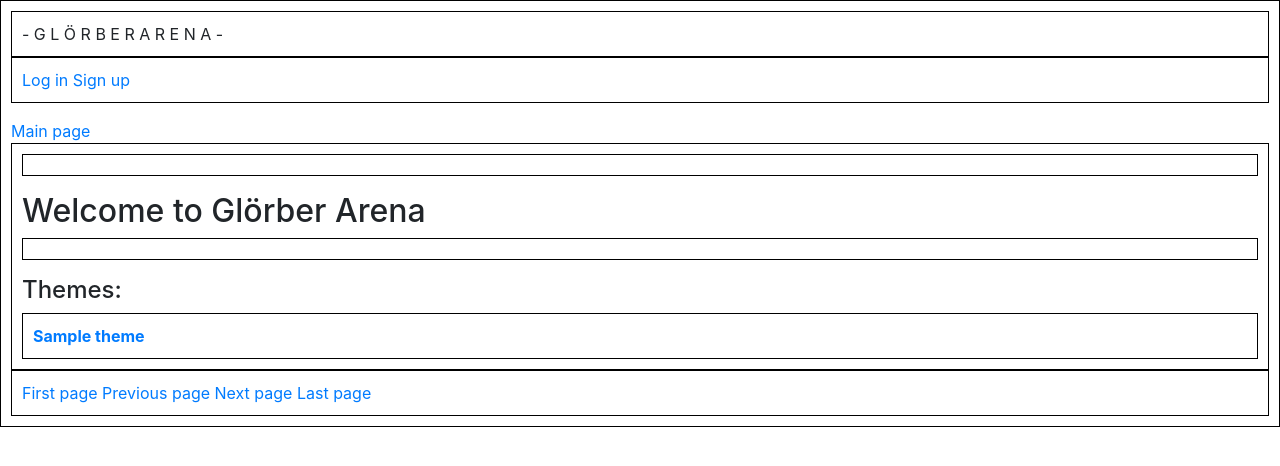
After one commit to VirtualAkseli/GlorberArena, a Flask app: page /index in a window 1280 px wide. The commit adds this page. Shown: the top 466 px of the page. Run offline with Flask 2, Linux system fonts and the light colour scheme; tables that the repository leaves empty hold one stand-in row (values such as "Sample post"); lists and menus that the app fills with data are empty; some libraries are stand-ins or nearby versions.

Commit message:
Lisättiin tietokantataulu Theme joka jakaa viestiketjut edelleen aihealueittain. Muokattiin niin, että vain admin saattaa luoda Theme:jä

```diff
--- /dev/null
+++ b/application/Themes/forms.py
@@ -0,0 +1,10 @@
+from flask_wtf import FlaskForm
+from wtforms import TextAreaField, StringField, validators
+
+
+class ThemeForm(FlaskForm):
+
+    name = StringField("A descriptive name for the general theme of discussion", [validators.Length(min=5)])
+
+    class Meta:
+        csrf = False
--- /dev/null
+++ b/application/Themes/views.py
@@ -0,0 +1,41 @@
+from application import app, db
+from flask import render_template, request, redirect, url_for
+from flask_login import login_required, current_user
+
+from application.posts.subject import Topic
+from application.Themes.models import Theme
+from application.authentication.models import User
+
+from application.Themes.forms import ThemeForm
+
+@app.route("/index")
+def Page_index():
+    no_page = request.args.get('page', 1, type=int)
+    no_elements = 10
+    return render_template("Themes/main_index.html", themes = Theme.query.paginate(no_page, no_elements, False).items, counter = no_page, form=ThemeForm())
+
+
+
+@app.route("/<theme_id>")
+@login_required
+def topic_id(theme_id):
+    no_page = request.args.get('page', 1, type=int)
+    no_elements = 5
+    theme_name = Theme.find_name_for_theme(theme_id)
+
+    return render_template("index.html", name=theme_name[0], theme_id = theme_id, topics = Topic.query.filter_by(theme_id=theme_id).paginate(no_page, no_elements, False).items, counter = no_page)
+
+@app.route("/new_theme/", methods=["POST"])
+@login_required
+def theme_create():
+
+    form = ThemeForm(request.form)
+
+    if not form.validate():
+        return render_template("Themes/main_index.html", form=form)
+
+    a = Theme(form.name.data)
+    db.session().add(a)
+    db.session.commit()
+
+    return redirect(url_for("Page_index"))
--- a/application/__init__.py
+++ b/application/__init__.py
@@ -20,7 +20,8 @@ from application.posts import models
 from application.posts import views
 from application.authentication import models
 from application.authentication import views
-
+from application.Themes import models
+from application.Themes import views
 from application.authentication.models import User
 
 from application.profiles import views
--- a/application/posts/models.py
+++ b/application/posts/models.py
@@ -6,9 +6,9 @@ from sqlalchemy.sql import text
 class Post(db.Model):
 	id = db.Column(db.Integer, primary_key=True)
 	topic = db.Column(db.String(144), nullable=False)
-	content = db.Column(db.String(1000), nullable=False)
+	content = db.Column(db.String(144), nullable=False)
 	author = db.Column(db.String(144), nullable=False)
-	date_created = db.Column(db.Date, default=db.func.current_timestamp())
+	date_created = db.Column(db.DateTime, default=db.func.current_timestamp())
 	subject_id = db.Column(db.Integer, db.ForeignKey('subject.id'), nullable=False)
 	account_id = db.Column(db.Integer, db.ForeignKey('account.id'), nullable=False)
 
--- a/application/profiles/views.py
+++ b/application/profiles/views.py
@@ -11,5 +11,5 @@ from application.posts.forms import PostForm, ReplyForm, EditForm
 @app.route("/profiles/<account_name>")
 @login_required
 def profile_view(account_name):
-
-    return render_template("profiles/profile.html", account=current_user, posts=User.find_posts_by_user(current_user.id), no_posts=User.find_quant_of_posts_by_user(current_user.id))
+    this_user = User.query.filter_by(name=account_name).first()
+    return render_template("profiles/profile.html", account=this_user, posts=User.find_posts_by_user(this_user.id), no_posts=User.find_quant_of_posts_by_user(this_user.id))
--- /dev/null
+++ b/application/templates/Themes/main_index.html
@@ -0,0 +1,56 @@
+{% extends "layout.html" %}
+
+{% block body %}
+<head>
+
+<div>
+
+  <p><h2> Welcome to Glörber Arena </h2><p>
+
+
+
+    <table width="100%">
+
+	<tr> <h4> Themes: </h4> </tr>
+
+    {% for theme in themes %}
+
+	<tr>
+
+      <th><a href="{{ url_for('topic_id', theme_id = theme.id) }}" >{{ theme.name }}</a></th>
+
+	</tr>
+
+
+    {% endfor %}
+    </table>
+
+
+
+</div>
+{% if current_user.admin == 1 %}
+<div>
+
+    <form method="POST" action="{{ url_for('theme_create') }}">
+    <p>{{ form.name.label }}</p>
+    <p>{{ form.name }}</p>
+    <input type="submit" value="Submit a new theme of discussion"/>
+    </form>
+
+</div>
+{% endif %}
+{% endblock %}
+
+{% block footer %}
+
+<div>
+<a href="/index?page={{ 1 }}" >First page</a>
+<a href="/index?page={{ counter - 1 }}" >Previous page</a>
+<a href="/index?page={{ counter + 1 }}" >Next page</a>
+
+<a href="/index?page={{ counter + 1 }}" >Last page</a>
+</div>
+
+
+
+{% endblock %}
--- a/application/templates/layout.html
+++ b/application/templates/layout.html
@@ -30,9 +30,9 @@
 	</p>
 	{% endif %}
 
-        <a href="{{ url_for('posts_main') }}">Main page</a>
+        <a href="{{ url_for('Page_index') }}">Main page</a>
 
-	<a href="{{ url_for('posts_form') }}">Write a post</a>
+
 
       {% block body %}
 
--- a/application/templates/posts/write.html
+++ b/application/templates/posts/write.html
@@ -11,7 +11,7 @@
 	</style>
 
 <div class="row">
-<form method="POST" action="{{ url_for('posts_create') }}">
+<form method="POST" action="{{ url_for('posts_create', theme_num = theme_id) }}">
  	<td>
 	  <ul>
 	    {% for error in form.content.errors %}
--- a/application/templates/profiles/profile.html
+++ b/application/templates/profiles/profile.html
@@ -6,7 +6,7 @@
     <img src="https://upload.wikimedia.org/wikipedia/commons/7/7c/Profile_avatar_placeholder_large.png"/>
     <div>Number of posts: {{ no_posts }}</div>
     <div>{% for post in posts %}
-	  <a href="">{{ post.topic }}</a>
+	  <ul><a href="">{{ post.topic }}</a></ul>
 	  {% endfor %}
     </div>
 {% endblock %}
```
Also changed, not shown: application/Themes/models.py (added, +24 -0 lines), application/authentication/views.py (+19 -10 lines), application/posts/subject.py (+16 -0 lines), application/posts/views.py (+7 -6 lines), application/templates/index.html (+10 -8 lines), documentation/kehitysideat.md (added, +5 -0 lines).
